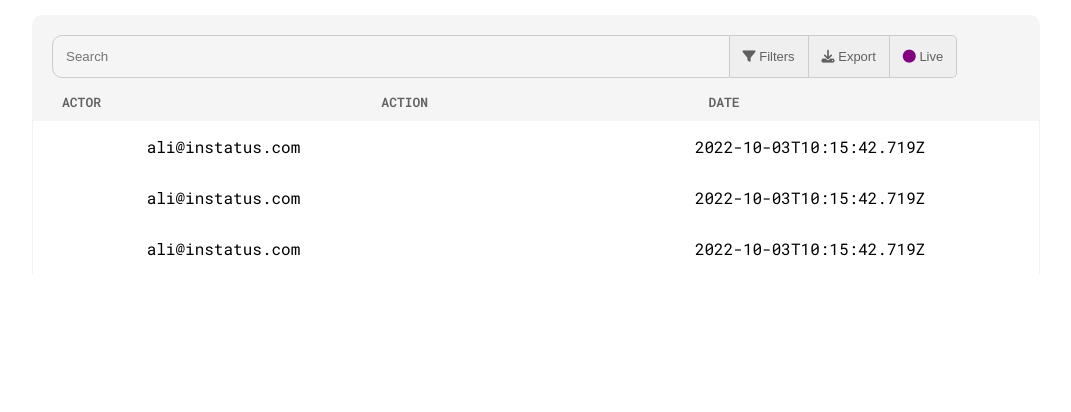
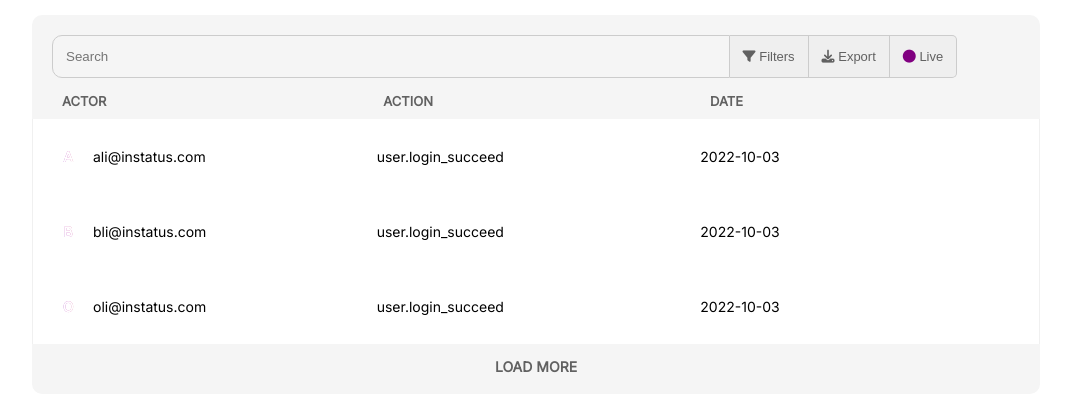
Before and after one commit to mazoonit/instalog_frontend, a React (Create React App) app: page / in a window 1280 px wide. Shown: the top 412 px of the page, without its empty margins (109-1180 px from the left). Built offline with nearby package versions, Linux system fonts and the light colour scheme.

Commit message:
working version of mindless ui

```diff
--- a/src/App.css
+++ b/src/App.css
@@ -1,8 +1,4 @@
-@font-face {
-  font-family: "roboto";
-  src: url("/public/roboto.ttf");
-}
-
+@import url("https://fonts.googleapis.com/css?family=Inter");
 * {
   box-sizing: border-box;
 }
@@ -17,7 +13,7 @@ body,
 body {
   background: #fff;
   position: fixed;
-  font-family: "roboto";
+  font-family: "Inter";
 }
 
 :root {
@@ -39,7 +35,7 @@ body {
   align-content: center;
   justify-content: center;
   z-index: 100000;
-  font-family: "roboto";
+  font-family: "Inter";
 }
 
 .loader__element {
--- a/src/App.js
+++ b/src/App.js
@@ -2,22 +2,40 @@ import React, { useRef, useState, useEffect, useReducer } from "react";
 import "@fortawesome/fontawesome-free/css/all.css";
 import "./App.css";
 import InstatusTable from "../src/components/instatus_table/InstatusTable";
+import LetterCircle from "./components/generic_components/LetterCircle";
+import DetailsComponent from "./components/instalog/DetailsComponent";
+import {rows} from "./dumpData/dump";
 
 function App() {
-  const DetailsComponent = (row) => {
-    return (
-      <dev>
-        <p>Hola</p>
-      </dev>
-    );
-  };
   return (
     <>
       <InstatusTable
         headers={["ACTOR", "ACTION", "DATE"]}
         columns={[
           {
-            key: "email",
+            key: "icon",
+            CustomComponent: (row) => {
+              return (
+                <div
+                  style={{
+                    display: "flex",
+                    flexDirection: "row",
+                    width: "33.333%",
+                  }}
+                >
+                  <LetterCircle letter={row.email[0]} />
+                  <p
+                    style={{
+                      margin: 0,
+                      marginLeft: "10px",
+                      alignSelf: "center",
+                    }}
+                  >
+                    {row.email}
+                  </p>
+                </div>
+              );
+            },
           },
           {
             key: "actionName",
@@ -29,57 +47,10 @@ function App() {
             },
           },
         ]}
-        rows={[
-          {
-            email: "ali@instatus.com",
-            name: "aka",
-
-            actor: { id: 1, name: "Ali", email: "mo" },
-            target: { id: 1, name: "target" },
-            occured_at: "2022-10-03T10:15:42.719Z",
-            location: "105.40.62.95",
-            group: { id: 1, name: "instatus" },
-            meta_data: {
-              redirect: "/setup",
-              description: "User login succeeded.",
-              x_request_id: "req_W1Y13QOHMI5H",
-            },
-          },
-          {
-            email: "ali@instatus.com",
-            name: "aka",
-
-            actor: { id: 1, name: "Ali", email: "mo" },
-            target: { id: 1, name: "target" },
-            occured_at: "2022-10-03T10:15:42.719Z",
-            location: "105.40.62.95",
-            group: { id: 1, name: "instatus" },
-            meta_data: {
-              redirect: "/setup",
-              description: "User login succeeded.",
-              x_request_id: "req_W1Y13QOHMI5H",
-            },
-          },
-          {
-            email: "ali@instatus.com",
-            name: "aka",
-
-            actor: { id: 1, name: "Ali", email: "mo" },
-            target: { id: 1, name: "target" },
-            occured_at: "2022-10-03T10:15:42.719Z",
-            location: "105.40.62.95",
-            group: { id: 1, name: "instatus" },
-            meta_data: {
-              redirect: "/setup",
-              description: "User login succeeded.",
-              x_request_id: "req_W1Y13QOHMI5H",
-            },
-          },
-        ]}
+        rows={rows}
         DetailsComponent={DetailsComponent}
       />
     </>
   );
 }
-
 export default App;
--- /dev/null
+++ b/src/components/generic_components/LetterCircle.js
@@ -0,0 +1,28 @@
+export default function LetterCircle({ letter }) {
+  let letterHexa = letter.charCodeAt(0);
+
+  return (
+    <div
+      style={{
+        backgroundColor: "#4158D0",
+        backgroundImage: `linear-gradient(${
+          letterHexa * Math.random()
+        }deg, #4158D0 0%, #C850C0 46%, #FFCC70 100%)`,
+
+        borderRadius: "50%",
+        height: "30px",
+        width: "30px",
+        display: "flex",
+        alignItems: "center",
+        justifyContent: "center",
+        alignSelf: "center",
+        backgroundClip: "text",
+        textFillColor: "transparent",
+      }}
+    >
+      <strong>
+        <p style={{ color: "#fff" }}>{letter ? letter.toUpperCase() : "A"}</p>
+      </strong>
+    </div>
+  );
+}
--- /dev/null
+++ b/src/components/instalog/DetailsComponent.js
@@ -0,0 +1,64 @@
+const TitledAttribute = ({ title, value }) => {
+  return (
+    <dev>
+      <p
+        style={{
+          display: "inline-block",
+          marginRight: "25px",
+          color: "#929292",
+          fontSize: "13px",
+        }}
+      >
+        {title}
+      </p>
+      <p style={{ display: "inline-block" }}> {value}</p>
+    </dev>
+  );
+};
+export default function DetailsComponent({ row }) {
+  const titleColor = "#929292";
+  const fontWeight = 500;
+  const Title = ({ title }) => {
+    return <p style={{ color: titleColor, fontWeight: fontWeight }}>{title}</p>;
+  };
+  return (
+    <dev
+      style={{
+        display: "flex",
+        flexDirection: "row",
+        justifyContent: "space-around",
+        alignContent: "stretch",
+        flexWrap: "wrap",
+        alignContent: "flex-start",
+        width: "100%",
+        padding: "10px",
+      }}
+    >
+      <dev style={{ display: "flex", flexDirection: "column", width: "33%" }}>
+        <Title title="ACTOR" />
+        <TitledAttribute title={"Name"} value={row.name} />
+        <TitledAttribute title={"Email"} value={row.email} />
+        <TitledAttribute title={"ID"} value={row.id} />
+      </dev>
+      <dev style={{ display: "flex", flexDirection: "column", width: "33%" }}>
+        <Title title="ACTION" />
+        <TitledAttribute title={"Name"} value={row.action.name} />
+        <TitledAttribute title={"Object"} value={"event_action"} />
+        <TitledAttribute title={"ID"} value={row.action.id} />
+      </dev>
+      <dev style={{ display: "flex", flexDirection: "column", width: "33%" }}>
+        <Title title="DATE" />
+        <TitledAttribute title={"DATE"} value={row.occured_at.split("T")[0]} />
+      </dev>
+      <dev style={{ display: "flex", flexDirection: "column", width: "33%" }}>
+        <Title title="METADATA" />
+        <div class="block"></div>
+      </dev>
+      <dev style={{ display: "flex", flexDirection: "column", width: "33%" }}>
+        <Title title="TARGET" />
+        <div class="block"></div>
+      </dev>
+      <dev style={{ width: "33%" }}></dev>
+    </dev>
+  );
+}
--- /dev/null
+++ b/src/components/instatus_table/Footer.js
@@ -0,0 +1,7 @@
+export default function Footer() {
+  return (
+    <dev className="footer">
+      <p>LOAD MORE</p>
+    </dev>
+  );
+}
--- a/src/components/instatus_table/InstatusTable.css
+++ b/src/components/instatus_table/InstatusTable.css
@@ -30,16 +30,68 @@
   background-color: #fff;
   margin: auto;
   padding: 15px;
-  border-left: 1px solid #f3f3f3;
-  border-right: 1px solid #f3f3f3;
+  border-left: 1px solid #f0f0f0;
+  border-right: 1px solid #f0f0f0;
   display: flex;
   flex-direction: row;
   justify-content: space-around;
   align-content: stretch;
   flex-wrap: wrap;
+  font-size: 14px;
+  padding-left: 20px;
+  cursor: pointer;
+  border-color: #f0f0f0;
+  transition: 0.5s;
+}
+.row:hover {
+  background-color: #f3f3f3;
+}
+.active {
+  width: 82%;
+  height: 220px;
+  border-radius: 10px;
+  border: 1px solid #dfdfdf;
+}
+.active:hover {
+  background-color: #fff;
+}
+.active p {
+  margin: 0;
+  margin-bottom: 10px;
 }
 .filterButton {
   padding: 8px;
+}
+.footer {
+  margin: auto;
+  width: 80%;
+  display: block;
+  text-align: center;
+  background-color: #f5f5f5;
+  height: 50px;
+  border-bottom-left-radius: 10px;
+  border-bottom-right-radius: 10px;
+  cursor: pointer;
+  transition: 0.5s;
+}
+.footer p {
+  margin: 0;
+  align-self: center;
+  vertical-align: center;
+  padding: 14px;
+  font-weight: bolder;
+  font-size: 14px;
+  color: #616161;
+}
+.footer:hover {
+  background-color: #ccc;
+}
+.block {
+  display: block;
+  height: 20px;
+  width: 40%;
+  background-color: #f8f8f8;
+  border-radius: 5px;
 }
 .d {
   width: 300px;
--- a/src/components/instatus_table/InstatusTable.js
+++ b/src/components/instatus_table/InstatusTable.js
@@ -1,11 +1,18 @@
 import Header from "./Header";
 import Rows from "./Rows";
+import Footer from "./Footer";
 import "./InstatusTable.css";
-export default function InstatusTable({ headers, rows, columns }) {
+export default function InstatusTable({
+  headers,
+  rows,
+  columns,
+  DetailsComponent,
+}) {
   return (
     <div>
       <Header headers={headers} />
-      <Rows rows={rows} columns={columns} />
+      <Rows rows={rows} columns={columns} DetailsComponent={DetailsComponent} />
+      <Footer />
     </div>
   );
 }
--- a/src/components/instatus_table/Row.js
+++ b/src/components/instatus_table/Row.js
@@ -1,5 +1,13 @@
 import { useEffect } from "react";
-export default function Row({ columns, isActive, activeRow, id, row }) {
+export default function Row({
+  columns,
+  isActive,
+  setActiveIndex,
+  index,
+  id,
+  row,
+  DetailsComponent,
+}) {
   let className = "row ";
   useEffect(() => {
     if (isActive) {
@@ -8,13 +16,48 @@ export default function Row({ columns, isActive, activeRow, id, row }) {
       className = "row";
     }
   }, [isActive]);
+  if (isActive == true) {
+    className = "row active";
+  }
+  let width = 100 / columns.length + "%";
   return (
-    <dev className={className} onClick={activeRow} id={id}>
-      {columns
-        ? columns.map((col) => {
-              return <dev>{row[col.key]}</dev>;
-          })
-        : null}
+    <dev
+      className={className}
+      onClick={() => {
+        setActiveIndex(index);
+      }}
+      id={id}
+    >
+      {isActive ? (
+        DetailsComponent ? (
+          <DetailsComponent row={row} />
+        ) : (
+          <h1>There's no Details!</h1>
+        )
+      ) : (
+        <>
+          {columns
+            ? columns.map((col) => {
+                if (col.CustomComponent) {
+                  return col.CustomComponent(row);
+                } else {
+                  if (col.parser) {
+                    return (
+                      <dev style={{ width: width }}>
+                        <p>{col.parser(row[col.key])}</p>
+                      </dev>
+                    );
+                  }
+                  return (
+                    <dev style={{ width: width }}>
+                      <p>{row[col.key]}</p>
+                    </dev>
+                  );
+                }
+              })
+            : null}
+        </>
+      )}
     </dev>
   );
 }
--- a/src/components/instatus_table/Rows.js
+++ b/src/components/instatus_table/Rows.js
@@ -1,8 +1,19 @@
 import Row from "./Row";
-export default function Rows({ rows, columns }) {
+import { useState } from "react";
+export default function Rows({ rows, columns, DetailsComponent }) {
+  const [activeIndex, setActiveIndex] = useState(null);
   return rows
-    ? rows.map((row) => {
-        return <Row row={row} columns={columns} />;
+    ? rows.map((row, index) => {
+        return (
+          <Row
+            row={row}
+            columns={columns}
+            isActive={index == activeIndex}
+            index={index}
+            setActiveIndex={setActiveIndex}
+            DetailsComponent={DetailsComponent}
+          />
+        );
       })
     : null;
 }
--- /dev/null
+++ b/src/dumpData/dump.js
@@ -0,0 +1,51 @@
+export const rows = [
+  {
+    email: "ali@instatus.com",
+    name: "aka",
+    actionName: "user.login_succeed",
+    action: { id: 1, name: "aaa.aaa" },
+    actor: { id: 1, name: "Ali", email: "mo" },
+    target: { id: 1, name: "target" },
+    occured_at: "2022-10-03T10:15:42.719Z",
+    location: "105.40.62.95",
+    group: { id: 1, name: "instatus" },
+    meta_data: {
+      redirect: "/setup",
+      description: "User login succeeded.",
+      x_request_id: "req_W1Y13QOHMI5H",
+    },
+  },
+  {
+    email: "bli@instatus.com",
+    name: "aka",
+    actionName: "user.login_succeed",
+    actor: { id: 1, name: "Ali", email: "mo" },
+    target: { id: 1, name: "target" },
+    occured_at: "2022-10-03T10:15:42.719Z",
+    location: "105.40.62.95",
+    action: { id: 1, name: "aaa.aaa" },
+    group: { id: 1, name: "instatus" },
+    meta_data: {
+      redirect: "/setup",
+      description: "User login succeeded.",
+      x_request_id: "req_W1Y13QOHMI5H",
+    },
+  },
+  {
+    email: "oli@instatus.com",
+    name: "aka",
+    actionName: "user.login_succeed",
+    action: { id: 1, name: "aaa.aaa" },
+
+    actor: { id: 1, name: "Ali", email: "mo" },
+    target: { id: 1, name: "target" },
+    occured_at: "2022-10-03T10:15:42.719Z",
+    location: "105.40.62.95",
+    group: { id: 1, name: "instatus" },
+    meta_data: {
+      redirect: "/setup",
+      description: "User login succeeded.",
+      x_request_id: "req_W1Y13QOHMI5H",
+    },
+  },
+];
```
Also changed, not shown: src/components/instatus_table/LoadMore.js (deleted).
